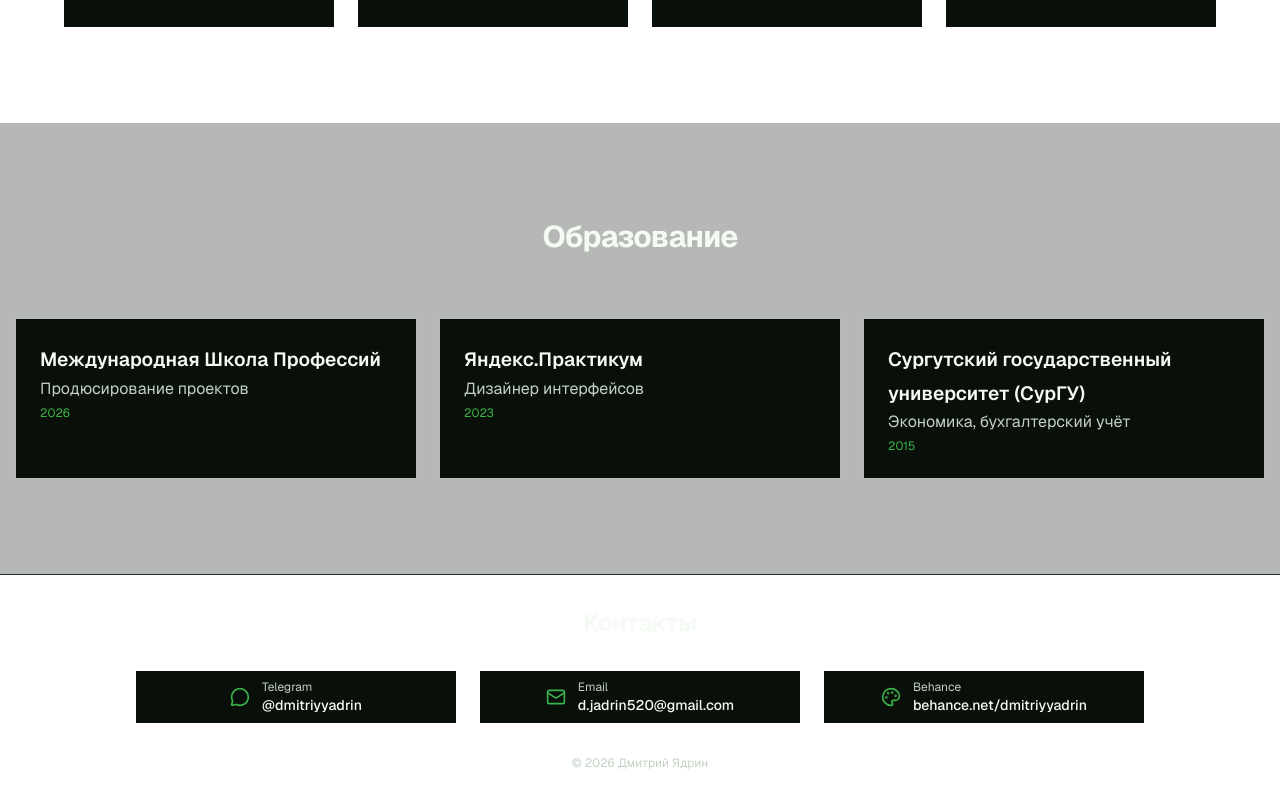
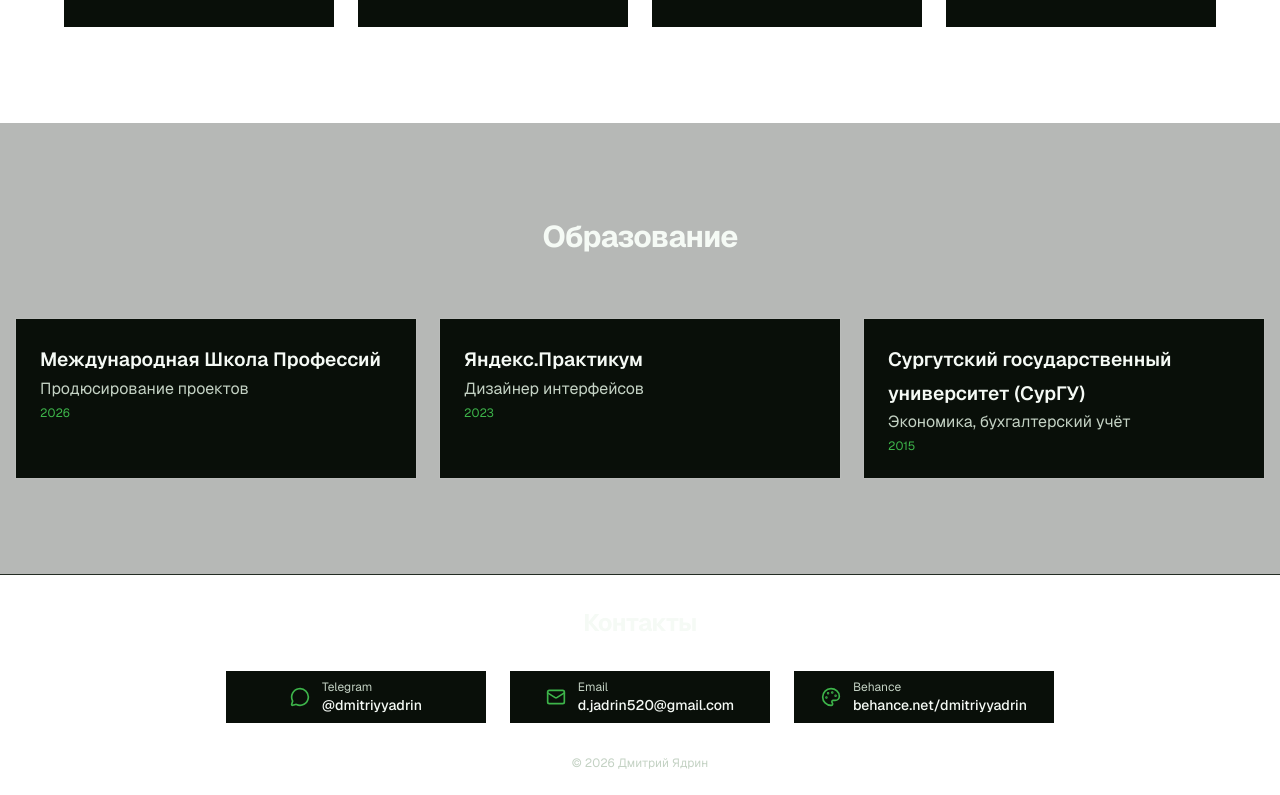
Before and after one commit to djadrin520-svg/Final, a Next.js app: page / in a window 1280 px wide. Shown: the part 4814-5609 px from the top of the page. Built offline with nearby package versions, Linux system fonts and the light colour scheme.

Commit message:
Update contacts-section.tsx

```diff
--- a/components/contacts-section.tsx
+++ b/components/contacts-section.tsx
@@ -36,7 +36,8 @@ export function ContactsSection() {
               href={contact.href}
               target="_blank"
               rel="noopener noreferrer"
-              className="group flex w-full max-w-xs items-center justify-center gap-3 px-4 py-2 ring-1 ring-foreground/5 bg-card transition-colors hover:ring-primary/40"
+              style={{ minWidth: 260 }}
+              className="group flex items-center justify-center gap-3 px-4 py-2 ring-1 ring-foreground/5 bg-card transition-colors hover:ring-primary/40"
             >
               <Icon className="h-5 w-5 text-primary shrink-0" />
               <div className="min-w-0 text-left">
```
